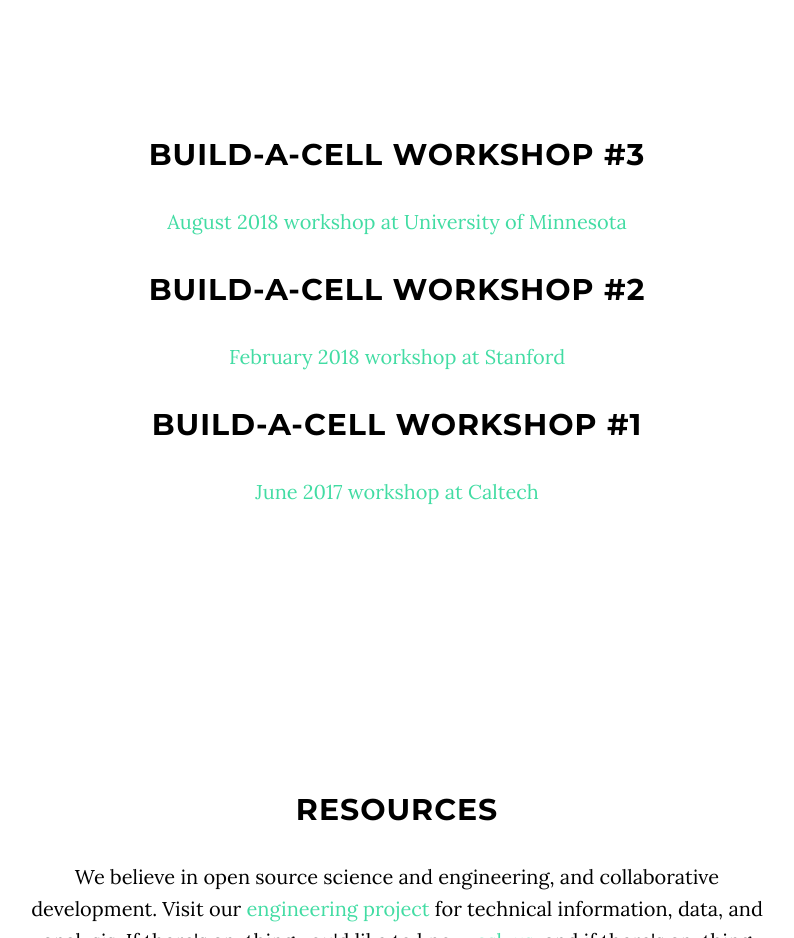
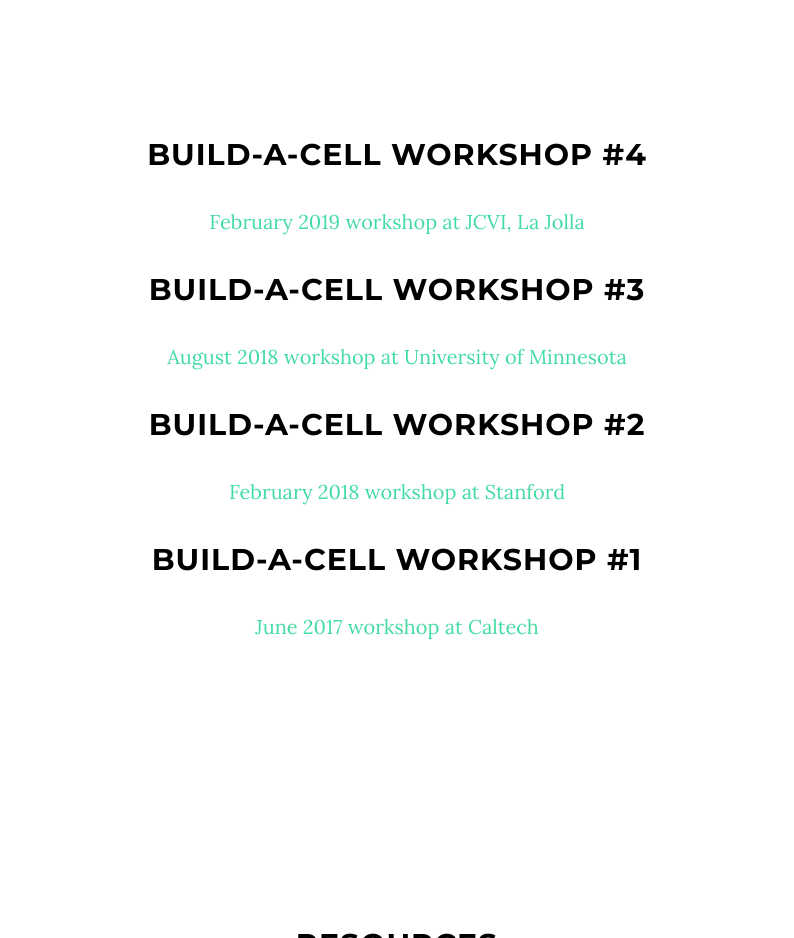
Before and after one commit to BuildACell/buildacell.github.io, a website: page index.html in a window 1280 px wide. Shown: the part 1980-2918 px from the top of the page, without its empty margins (243-1037 px from the left). Drawn offline with nearby package versions, Linux system fonts and the light colour scheme; some packages are replaced by stand-ins of ours.

Commit message:
link to workshop 4

```diff
--- a/index.html
+++ b/index.html
@@ -112,6 +112,8 @@
     <section id="workshops" class="container content-section text-center">
         <div class="row">
             <div class="col-lg-8 col-lg-offset-2">
+              <h2>Build-a-Cell Workshop #4</h2>
+                <p><a href="http://buildacell.io/engineering/workshop4/">February 2019 workshop at JCVI, La Jolla</a></p>
               <h2>Build-a-Cell Workshop #3</h2>
                 <p><a href="http://buildacell.io/engineering/workshop3/">August 2018 workshop at University of Minnesota</a></p>
               <h2>Build-a-Cell Workshop #2</h2>
```
